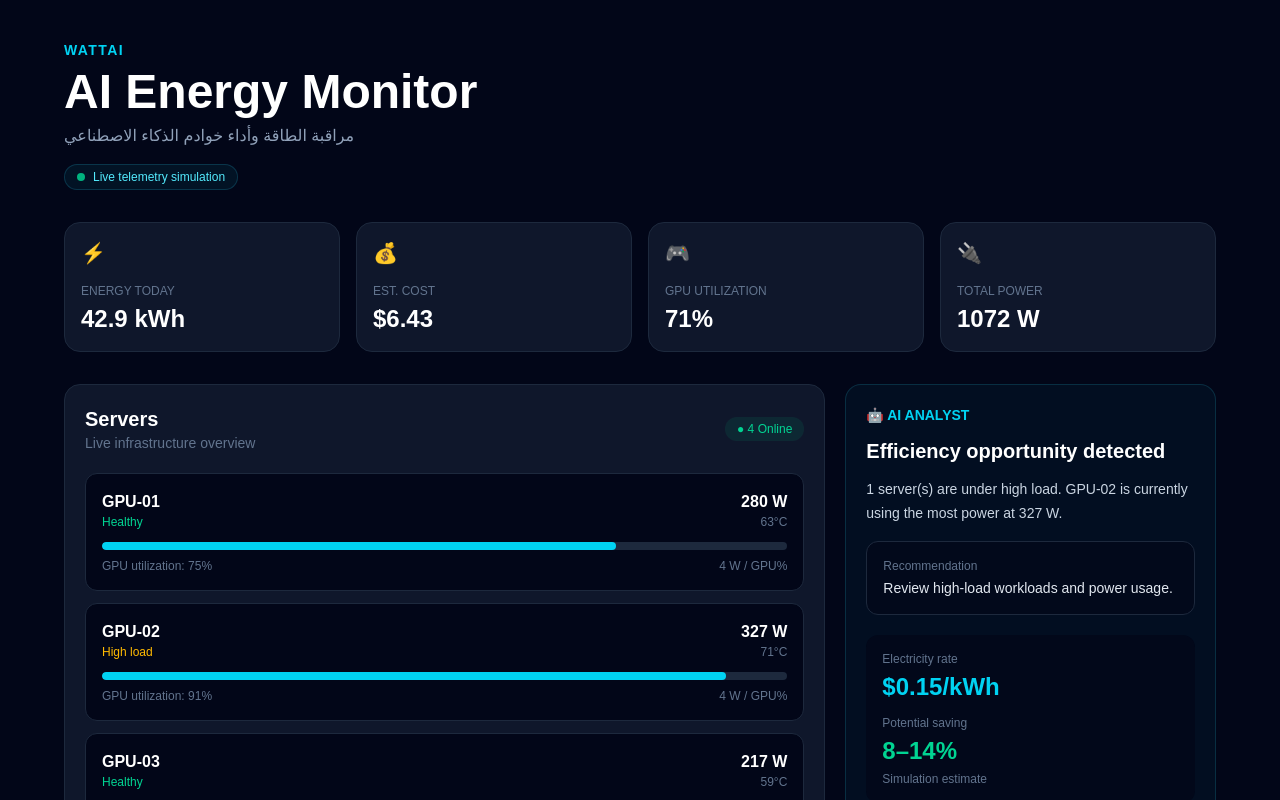
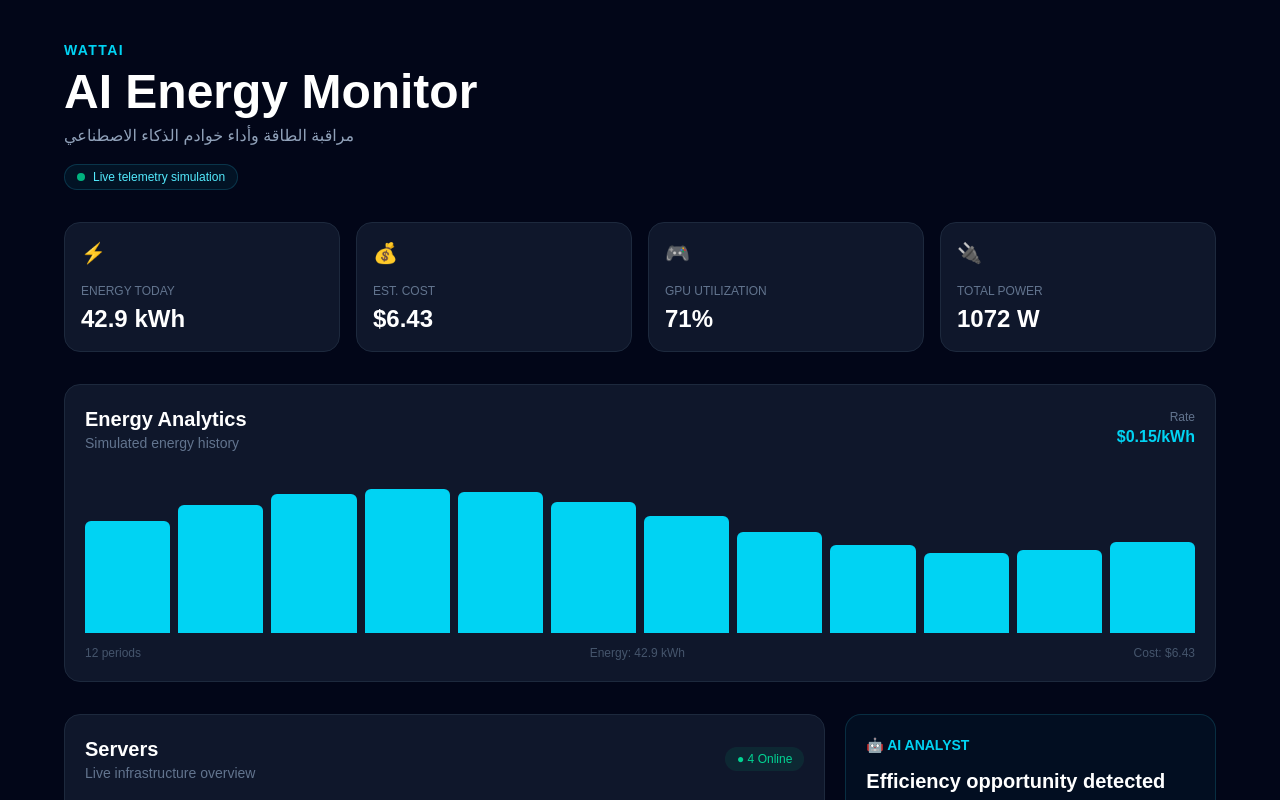
Before and after one commit to ahmedabdalla12455-alt/wattai, a Next.js app: page / in a window 1280 px wide. Shown: the top 800 px of the page. Built offline with nearby package versions, Linux system fonts and the light colour scheme.

Commit message:
Add energy analytics chart

```diff
--- a/app/page.tsx
+++ b/app/page.tsx
@@ -104,6 +104,44 @@ export default function Home() {
           <Card title="EST. COST" value={`$${estimatedCost.toFixed(2)}`} icon="💰" />
           <Card title="GPU UTILIZATION" value={`${avgGpu}%`} icon="🎮" />
           <Card title="TOTAL POWER" value={`${totalPower} W`} icon="🔌" />
+        </section>
+
+        <section className="mb-8 rounded-2xl border border-slate-800 bg-slate-900 p-5">
+          <div className="mb-5 flex items-center justify-between">
+            <div>
+              <h2 className="text-xl font-semibold">Energy Analytics</h2>
+              <p className="text-sm text-slate-500">Simulated energy history</p>
+            </div>
+            <div className="text-right">
+              <div className="text-xs text-slate-500">Rate</div>
+              <div className="font-semibold text-cyan-400">$0.15/kWh</div>
+            </div>
+          </div>
+
+          <div className="flex h-40 items-end gap-2">
+            {Array.from({ length: 12 }, (_, i) => {
+              const value = Math.max(
+                18,
+                Math.round(42 + Math.sin(i / 2) * 12 + live * 0.02),
+              );
+
+              return (
+                <div key={i} className="flex h-full flex-1 items-end">
+                  <div
+                    className="w-full rounded-t-md bg-cyan-400 transition-all duration-500"
+                    style={{ height: `${Math.max(8, (value / 60) * 100)}%` }}
+                    title={`${value} kWh`}
+                  />
+                </div>
+              );
+            })}
+          </div>
+
+          <div className="mt-3 flex justify-between text-xs text-slate-600">
+            <span>12 periods</span>
+            <span>Energy: {energyToday.toFixed(1)} kWh</span>
+            <span>Cost: ${estimatedCost.toFixed(2)}</span>
+          </div>
         </section>
 
         <section className="grid gap-5 lg:grid-cols-3">
```
